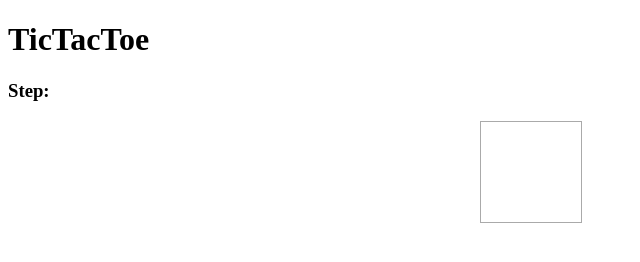
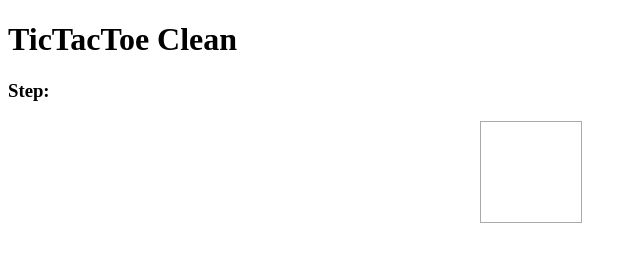
Before and after one commit to hajjimurad/TicTacToe-Knockout, a plain HTML site: page index.html in a window 1280 px wide. Shown: the whole page, without its empty margins (0-640 px from the left). Drawn offline with Linux system fonts and the light colour scheme.

Commit message:
check test

```diff
--- a/index.html
+++ b/index.html
@@ -28,7 +28,7 @@
 </head>
 
 <body>
-    <h1>TicTacToe</h1>
+    <h1>TicTacToe Clean</h1>
     <h3>Step: <span data-bind="text: getState().step"></span></h3>
     <div class="board" data-bind="foreach: getState().getCellsState()">
         <div class="cell" data-bind="text: $data">
```
